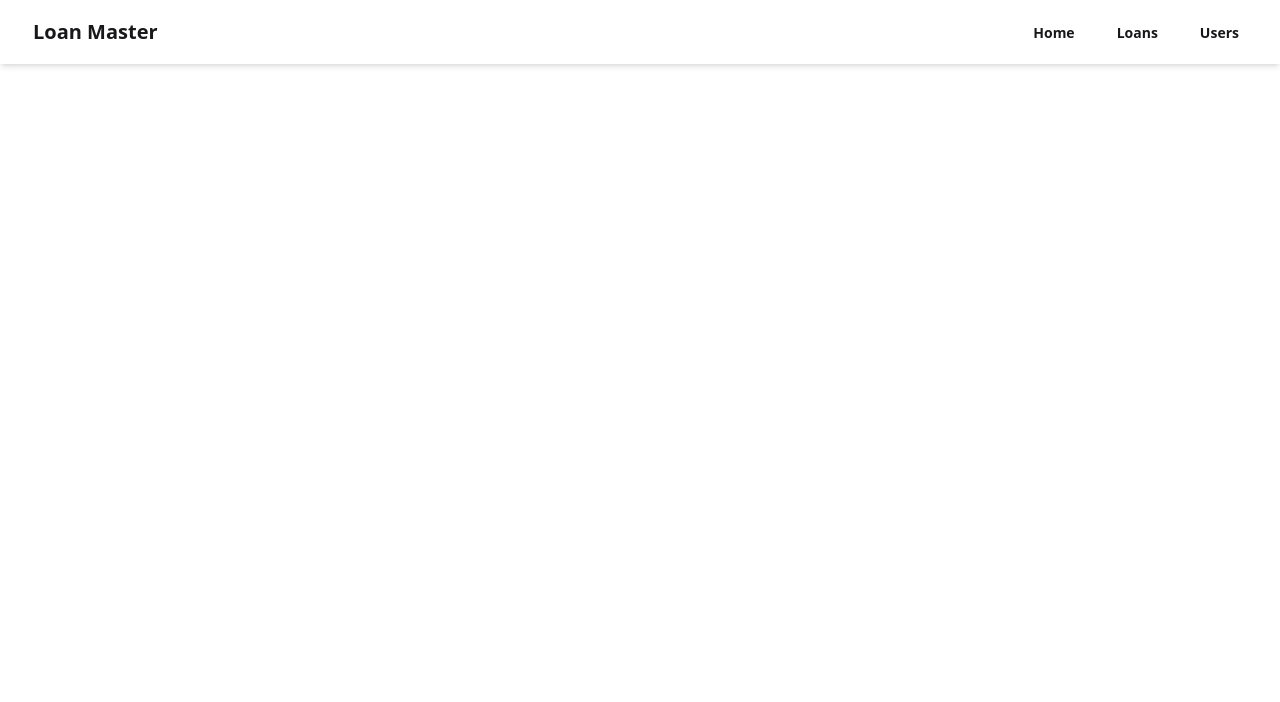
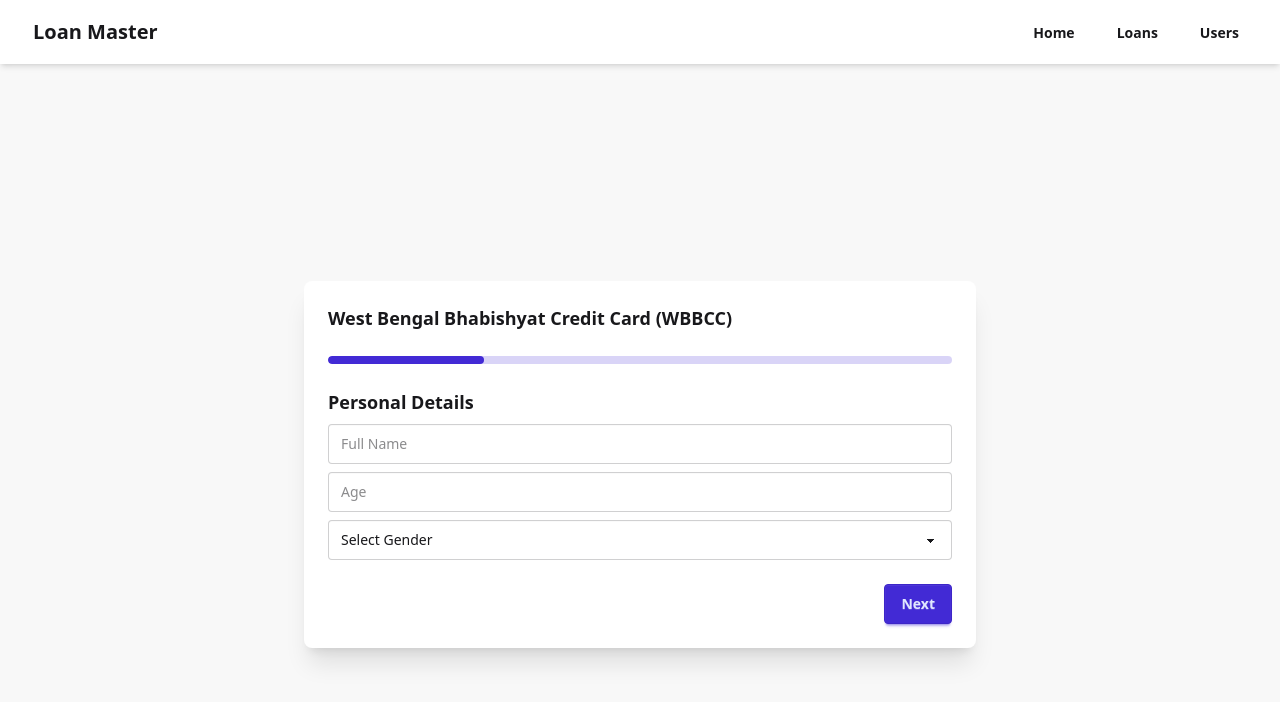
Before and after one commit to rahulpanjiyara/loanmaster-frontend, a React (Vite) app: page /wbbccloan in a window 1280 px wide. Shown: the top 702 px of the page. Built offline with nearby package versions, Linux system fonts and the light colour scheme; no server answers; sample sign-in values are in the browser's storage.

Commit message:
wbbcc loan added on react router

```diff
--- a/src/App.jsx
+++ b/src/App.jsx
@@ -15,6 +15,7 @@ import SelectLoan from "./pages/SelectLoan";
 import SHGLoan from "./loans/SHG/SHGLoan";
 import Preview from "./components/Preview";
 import LODLoan from "./loans/LOD/LODLoan";
+import WBBCCLoan from "./loans/WBBCC/WBBCCLoan";
 
 const App = () => {
   return (
@@ -40,6 +41,7 @@ const App = () => {
           <Route path="/selectloan" element={<SelectLoan />} />
           <Route path="/shgloan" element={<SHGLoan />} />
           <Route path="/lodloan" element={<LODLoan />} />
+          <Route path="/wbbccloan" element={<WBBCCLoan />} />
           <Route path="/preview" element={<Preview />} />
         </Route>
       </Routes>
--- a/src/loans/WBBCC/WBBCC.jsx
+++ b/src/loans/WBBCC/WBBCCLoan.jsx
@@ -1,6 +1,6 @@
 import React, { useState } from "react";
 
-const Home = () => {
+const WBBCCLoan = () => {
   const [step, setStep] = useState(1);
   const [formData, setFormData] = useState({
     // Personal
@@ -206,4 +206,4 @@ const Home = () => {
   );
 };
 
-export default Home;
+export default WBBCCLoan;
```
